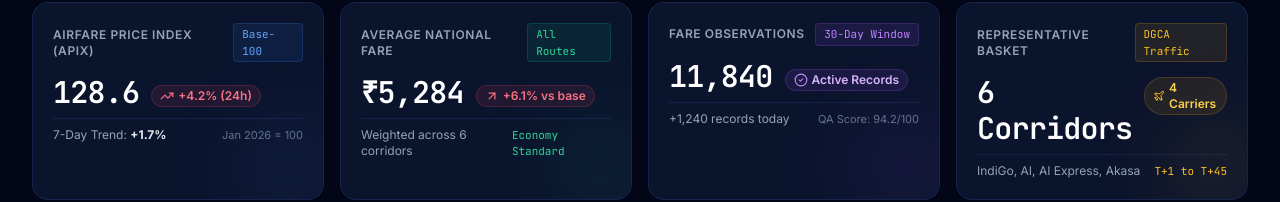
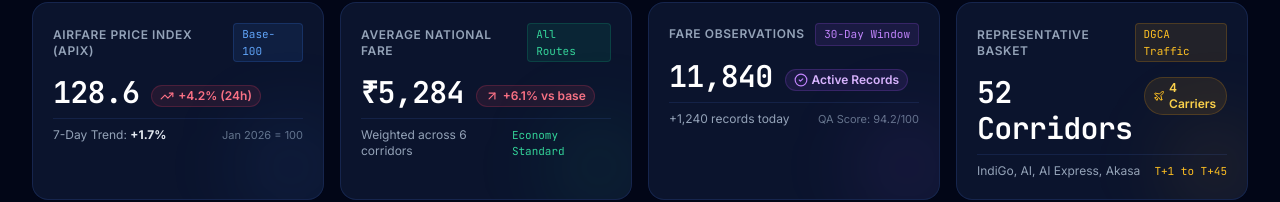
Before and after one commit to priyadarsh912/AirIndex-India, a React (Vite) app in the folder frontend/: page / in a window 1280 px wide. Shown: the part 163-365 px from the top of the page. Built offline with nearby package versions, Linux system fonts and the light colour scheme; no server answers.

Commit message:
fix: hard-wire default production API_BASE_URL to live Render backend and configure vercel reverse proxy

```diff
--- a/frontend/src/App.jsx
+++ b/frontend/src/App.jsx
@@ -14,10 +14,10 @@ import PipelineHealthView from './components/PipelineHealthView';
 import APIDocsView from './components/APIDocsView';
 import CorridorClusteringView from './components/CorridorClusteringView';
 
-// Dynamic API Base URL configuration: uses VITE_API_URL env variable if set, otherwise defaults to relative /api or localhost
+// Dynamic API Base URL configuration: uses VITE_API_URL env variable if set, otherwise defaults to live Render backend in production
 export const API_BASE_URL = import.meta.env.VITE_API_URL
   ? import.meta.env.VITE_API_URL.replace(/\/$/, '')
-  : (import.meta.env.PROD ? '' : 'http://localhost:8000');
+  : (import.meta.env.PROD ? 'https://airindex-india-181v.onrender.com' : 'http://localhost:8000');
 
 export default function App() {
   const [activeTab, setActiveTab] = useState('overview');
@@ -186,6 +186,8 @@ export default function App() {
             {/* Top KPI Cards */}
             <KPICards
               indexData={indexData}
+              routes={routesData}
+              filters={filters}
               healthData={healthData}
               rawObsCount={rawObservations.length}
             />
--- a/frontend/src/components/KPICards.jsx
+++ b/frontend/src/components/KPICards.jsx
@@ -1,13 +1,15 @@
 import React from 'react';
 import { TrendingUp, TrendingDown, ArrowUpRight, Plane, Database, Layers, CheckCircle2 } from 'lucide-react';
 
-export default function KPICards({ data, filters = { route: 'ALL', airline: 'ALL', window: 'ALL' } }) {
-  const currentIdx = data?.current_index ?? 128.6;
-  const change24h = data?.change_24h_pct ?? (data?.change_24h ?? 4.2);
-  const change7d = data?.change_7d_pct ?? (data?.change_7d ?? 1.7);
-  const avgFare = data?.overall_avg_fare_inr ?? (data?.overall_avg_fare ?? 5284);
-  const observations = data?.total_observations ?? 12486;
-  const usableObs = data?.usable_observations ?? 11840;
+export default function KPICards({ data, indexData, routes = [], healthData, rawObsCount, filters = { route: 'ALL', airline: 'ALL', window: 'ALL' } }) {
+  const activeData = indexData || data;
+  const currentIdx = activeData?.current_index ?? 128.6;
+  const change24h = activeData?.change_24h_pct ?? (activeData?.change_24h ?? 4.2);
+  const change7d = activeData?.change_7d_pct ?? (activeData?.change_7d ?? 1.7);
+  const avgFare = activeData?.overall_avg_fare_inr ?? (activeData?.overall_avg_fare ?? 5284);
+  const observations = activeData?.total_observations ?? (rawObsCount || 12486);
+  const usableObs = activeData?.usable_observations ?? (rawObsCount || 11840);
+  const totalCorridorsCount = routes?.length || activeData?.tracked_routes_count || 52;
 
   const isFiltered = filters.route !== 'ALL' || filters.airline !== 'ALL' || filters.window !== 'ALL';
   const filterLabel = [
@@ -101,7 +103,7 @@ export default function KPICards({ data, filters = { route: 'ALL', airline: 'ALL
         </div>
         <div className="flex items-baseline space-x-3 mb-2">
           <span className="text-3xl font-extrabold text-white tracking-tight font-mono">
-            {filters.route !== 'ALL' ? '1 Corridor' : '6 Corridors'}
+            {filters.route !== 'ALL' ? '1 Corridor' : `${totalCorridorsCount} Corridors`}
           </span>
           <div className="flex items-center text-xs font-semibold px-2 py-0.5 rounded-full bg-amber-500/10 text-amber-300 border border-amber-500/20">
             <Plane className="w-3.5 h-3.5 mr-1 text-amber-400" />
```
Also changed, not shown: frontend/vercel.json (added), 1 other file (tests, documents, lock files or other folders).
